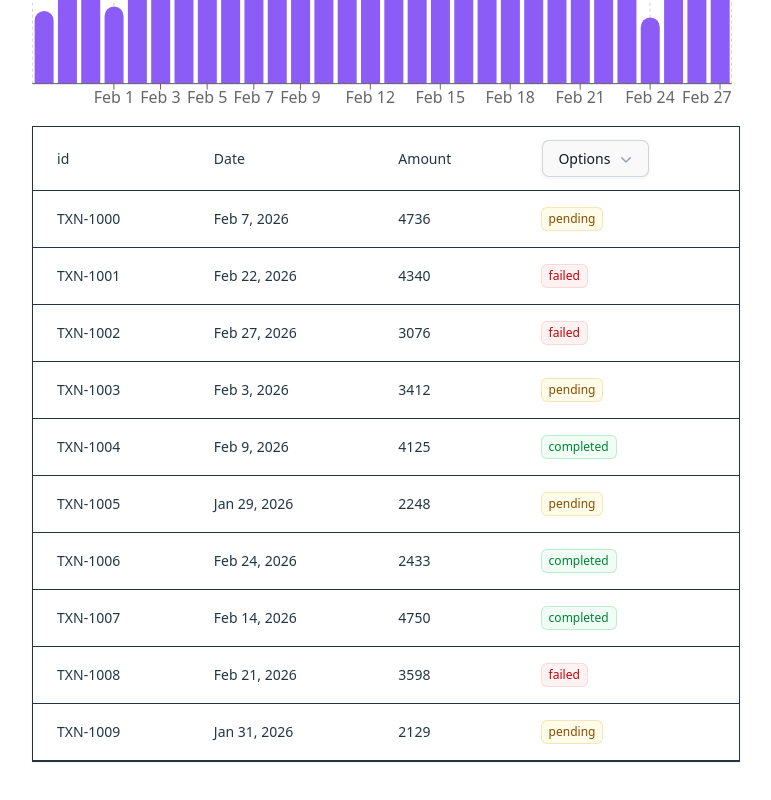
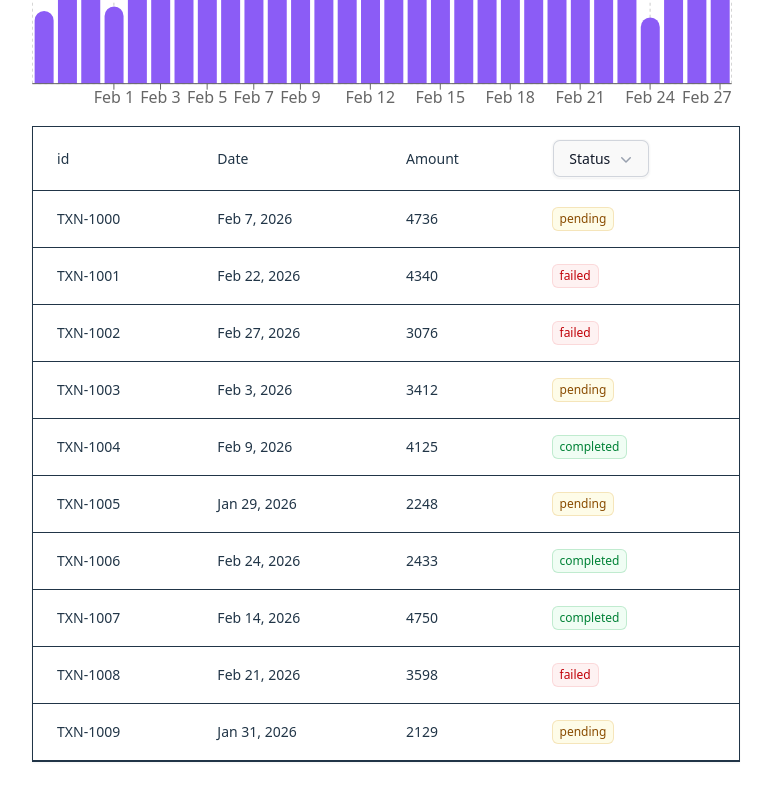
Before and after one commit to egor-kharlamov/analytics-dashboard, a React (Vite) app: page / in a window 1280 px wide. Shown: the part 1061-1861 px from the top of the page, without its empty margins (254-1025 px from the left). Built offline with nearby package versions, Linux system fonts and the light colour scheme.

Commit message:
feat: add sort by status

```diff
--- a/src/components/dashboard/Transactions.tsx
+++ b/src/components/dashboard/Transactions.tsx
@@ -6,9 +6,29 @@ interface ITransactionsArr {
     data: ITransaction[]
 }
 
+const statuses = [
+    {
+        id: 0,
+        name: 'All'
+    },
+    {
+        id: 1,
+        name: 'completed'
+    },
+    {
+        id: 2,
+        name: 'pending'
+    },
+    {
+        id: 3,
+        name: 'failed'
+    },
+];
+
 export const Transactions:FC<ITransactionsArr> = ({data}) => {
     const [sortedData, setSortedData] = useState<ITransaction[]>(data);
     const [sortDirection, setSortDirection] = useState("");
+    const [chooseStatus, setChooseStatus] = useState("All");
 
     const statusColor = (status: string) => {
         if (status === "completed") return  "inline-flex items-center rounded-md bg-green-50 px-2 py-1 text-xs font-medium text-green-700 inset-ring inset-ring-green-600/20"
@@ -30,6 +50,13 @@ export const Transactions:FC<ITransactionsArr> = ({data}) => {
         setSortDirection(direction)
     }
 
+    const sortTableByStatus = (status: string) => {
+        let sortData;
+        if (status !== "All") sortData = data.filter(item => item.status === status)
+        else sortData = data
+        setSortedData(sortData)
+    }
+
     useEffect(() => {
         setSortedData(data);
     }, [data]);
@@ -37,6 +64,10 @@ export const Transactions:FC<ITransactionsArr> = ({data}) => {
     useEffect(() => {
         setSortDirection("");
     }, []);
+
+    useEffect(() => {
+        sortTableByStatus(chooseStatus)
+    }, [chooseStatus]);
 
     return (
         <div className="relative overflow-x-auto bg-neutral-primary-soft shadow-xs rounded-base border border-default">
@@ -56,7 +87,7 @@ export const Transactions:FC<ITransactionsArr> = ({data}) => {
                         Amount
                     </th>
                     <th scope="col" className="px-6 py-3 font-medium">
-                        <Dropdown />
+                        <Dropdown arrayOfStatusNames={statuses} setStatus={setChooseStatus}/>
                     </th>
                 </tr>
                 </thead>
--- a/src/components/ui/Dropdown.tsx
+++ b/src/components/ui/Dropdown.tsx
@@ -1,27 +1,43 @@
 import { Menu, MenuButton, MenuItem, MenuItems } from '@headlessui/react'
 import { ChevronDownIcon } from '@heroicons/react/20/solid'
+import type {Dispatch, FC, SetStateAction} from "react";
 
-export const Dropdown = () => {
+interface IDropdownItem {
+    id: number,
+    name: string
+}
+
+interface IDropdown {
+    arrayOfStatusNames: IDropdownItem[],
+    setStatus:  Dispatch<SetStateAction<string>>
+}
+
+export const Dropdown:FC<IDropdown> = ({arrayOfStatusNames, setStatus}) => {
+    const setNewStatus = (status: IDropdownItem) => {
+        setStatus(status.name);
+    }
+    //TODO: add z-index for menu-button!
     return (
         <Menu as="div" className="relative inline-block">
             <MenuButton className="inline-flex w-full justify-center gap-x-1.5 rounded-md bg-white px-3 py-2 text-sm font-semibold text-gray-900 shadow-xs inset-ring-1 inset-ring-gray-300 hover:bg-gray-50">
-                Options
+                Status
                 <ChevronDownIcon aria-hidden="true" className="-mr-1 size-5 text-gray-400" />
             </MenuButton>
-
             <MenuItems
                 transition
                 className="absolute right-0 z-10 mt-2 w-56 origin-top-right rounded-md bg-white shadow-lg outline-1 outline-black/5 transition data-closed:scale-95 data-closed:transform data-closed:opacity-0 data-enter:duration-100 data-enter:ease-out data-leave:duration-75 data-leave:ease-in"
             >
-                <div className="py-1">
-                    <MenuItem>
-                        <a
-                            href="#"
-                            className="block px-4 py-2 text-sm text-gray-700 data-focus:bg-gray-100 data-focus:text-gray-900 data-focus:outline-hidden"
-                        >
-                            Account settings
-                        </a>
-                    </MenuItem>
+                <div  className="py-1">
+                    {arrayOfStatusNames.map(status => (
+                        <MenuItem key={status.id}>
+                            <div
+                                onClick={() => setNewStatus(status)}
+                                className="block px-4 py-2 text-sm text-gray-700 data-focus:bg-gray-100 data-focus:text-gray-900 data-focus:outline-hidden"
+                            >
+                                {status.name}
+                            </div>
+                        </MenuItem>
+                    ))}
                 </div>
             </MenuItems>
         </Menu>
```
